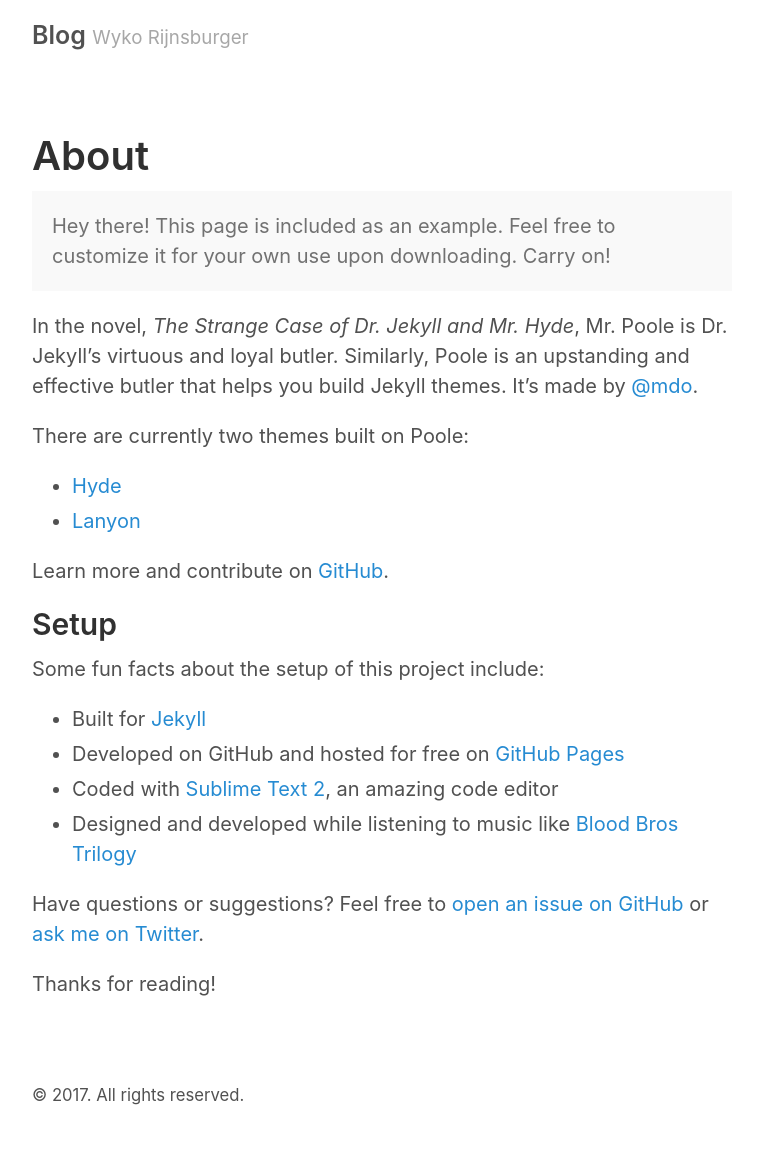
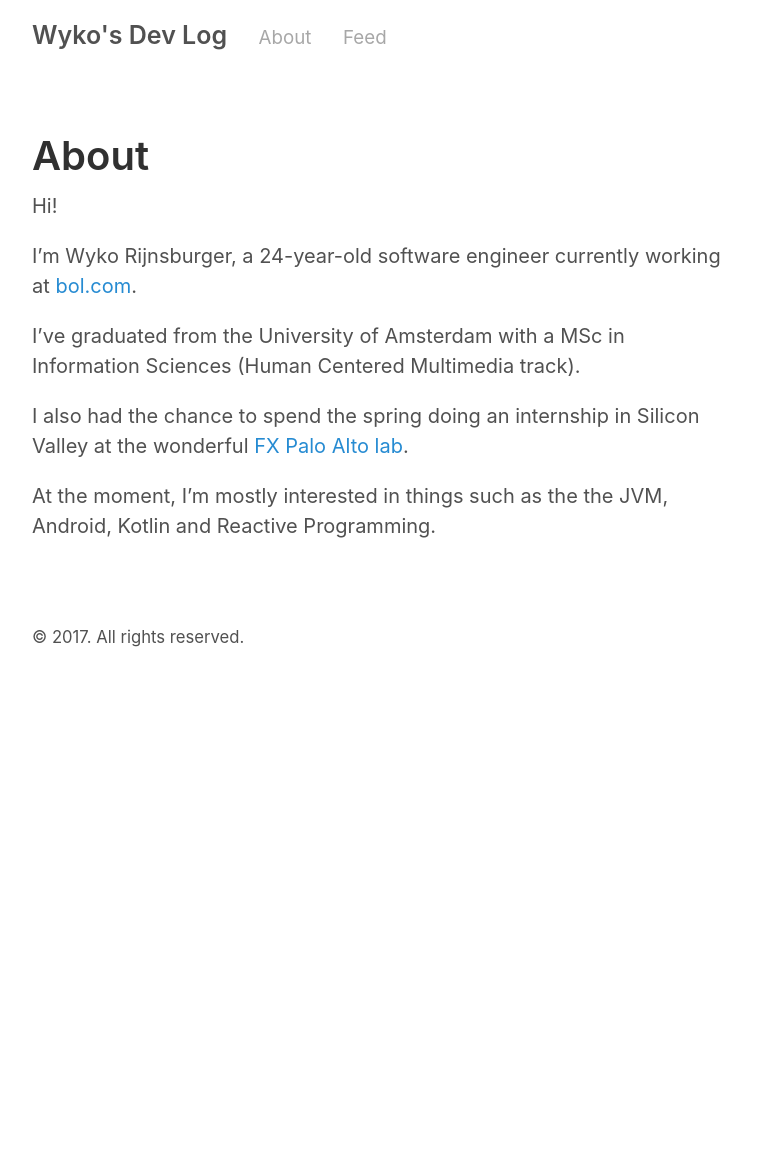
Before and after one commit to utwyko/utwyko.github.io, a Jekyll site: the page built from about.md, in a window 1280 px wide. Shown: the whole page, without its empty margins (258-1015 px from the left). Built offline with Jekyll 4.4.1, drawn with Linux system fonts in a browser that asks for light colours; after the commit the page ends 900 px from its top, so only the background shows below that.

Commit message:
Added an about page.

```diff
--- a/_config.yml
+++ b/_config.yml
@@ -2,7 +2,7 @@
 permalink:           pretty
 
 # Setup
-title:               Blog
+title:               Wyko's Dev Log
 tagline:             Wyko Rijnsburger
 url:                 http://www.wykorijnsburger.nl
 paginate:            1
@@ -21,6 +21,10 @@ author:
   url:               https://www.wykorijnsburger.nl
   email:             utwyko@gmail.com
 
+pages_list:
+  About: '/about'
+  Feed: '/atom.xml'
+
 # Custom vars
 version:             2.0.0
 github:
--- a/_layouts/default.html
+++ b/_layouts/default.html
@@ -8,8 +8,13 @@
     <div class="container content">
       <header class="masthead">
         <h3 class="masthead-title">
-          <a href="{{ site.baseurl }}/" title="Home">{{ site.title }}</a>
-          <small>{{ site.tagline }}</small>
+          <a href="{{ site.baseurl }}/" title="Home">{{ site.title }} </a>
+
+
+          {% for page in site.pages_list %}
+          &nbsp;&nbsp;&nbsp;
+          <small><a href="{{ page[1]  }}">{{ page[0] }}</a></small>
+          {% endfor %}
         </h3>
       </header>
 
--- a/about.md
+++ b/about.md
@@ -3,28 +3,16 @@ layout: page
 title: About
 ---
 
-<p class="message">
-  Hey there! This page is included as an example. Feel free to customize it for your own use upon downloading. Carry on!
-</p>
+Hi!
 
-In the novel, *The Strange Case of Dr. Jekyll and Mr. Hyde*, Mr. Poole is Dr. Jekyll's virtuous and loyal butler. Similarly, Poole is an upstanding and effective butler that helps you build Jekyll themes. It's made by [@mdo](https://twitter.com/mdo).
+I'm Wyko Rijnsburger, a 24-year-old software engineer currently working at [bol.com][bol.com].
 
-There are currently two themes built on Poole:
+I've graduated from the University of Amsterdam with a MSc in Information Sciences (Human Centered Multimedia track).
 
-* [Hyde](http://hyde.getpoole.com)
-* [Lanyon](http://lanyon.getpoole.com)
+I also had the chance to spend the spring doing an internship in Silicon Valley at the wonderful [FX Palo Alto lab][fxpal].
 
-Learn more and contribute on [GitHub](https://github.com/poole).
 
-## Setup
+At the moment, I'm mostly interested in things such as the the JVM, Android, Kotlin and Reactive Programming.
 
-Some fun facts about the setup of this project include:
-
-* Built for [Jekyll](http://jekyllrb.com)
-* Developed on GitHub and hosted for free on [GitHub Pages](https://pages.github.com)
-* Coded with [Sublime Text 2](http://sublimetext.com), an amazing code editor
-* Designed and developed while listening to music like [Blood Bros Trilogy](https://soundcloud.com/maddecent/sets/blood-bros-series)
-
-Have questions or suggestions? Feel free to [open an issue on GitHub](https://github.com/poole/poole/issues/new) or [ask me on Twitter](https://twitter.com/mdo).
-
-Thanks for reading!
+[bol.com]: https://www.bol.com
+[fxpal]: https://www.fxpal.com
```
